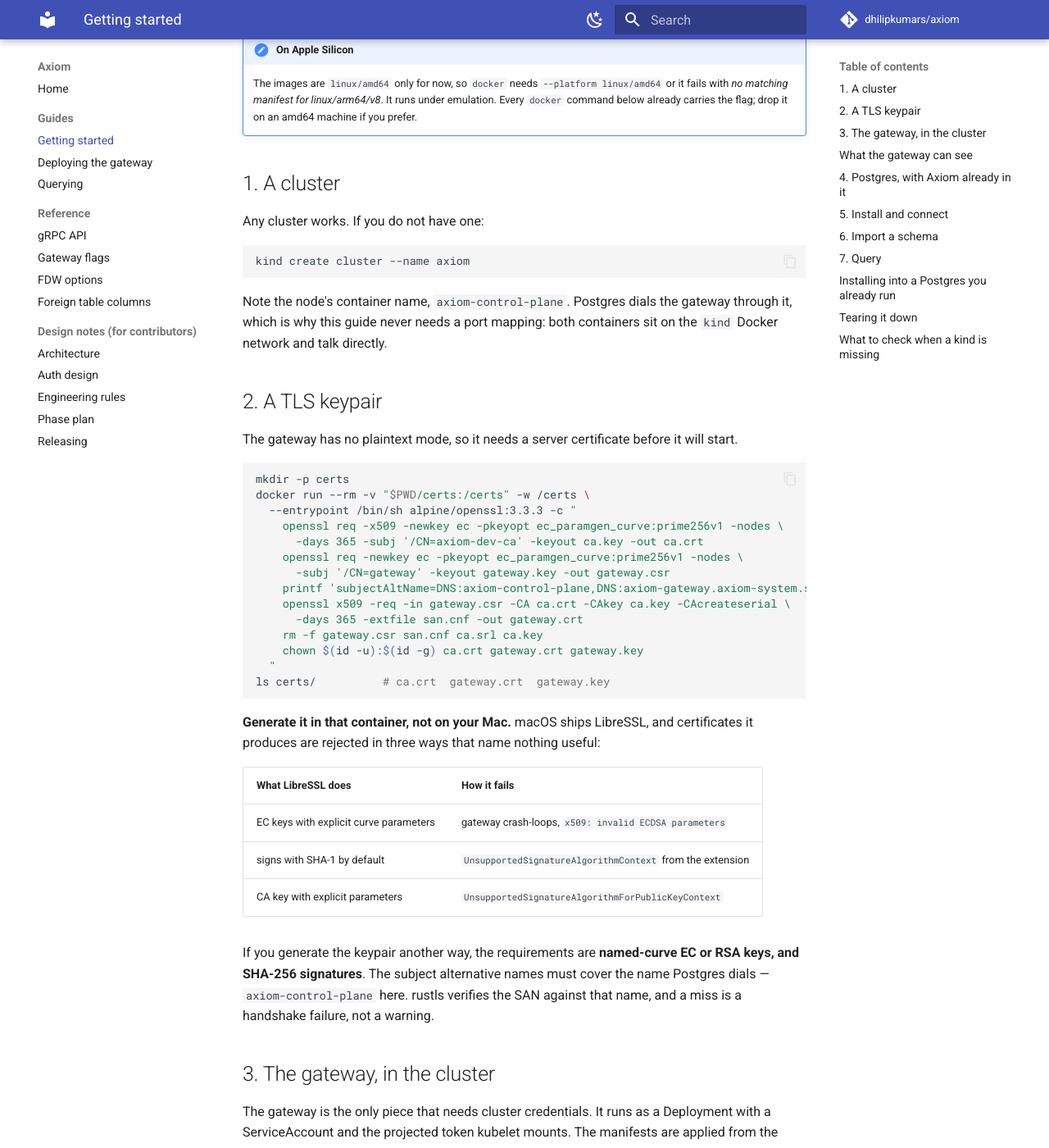
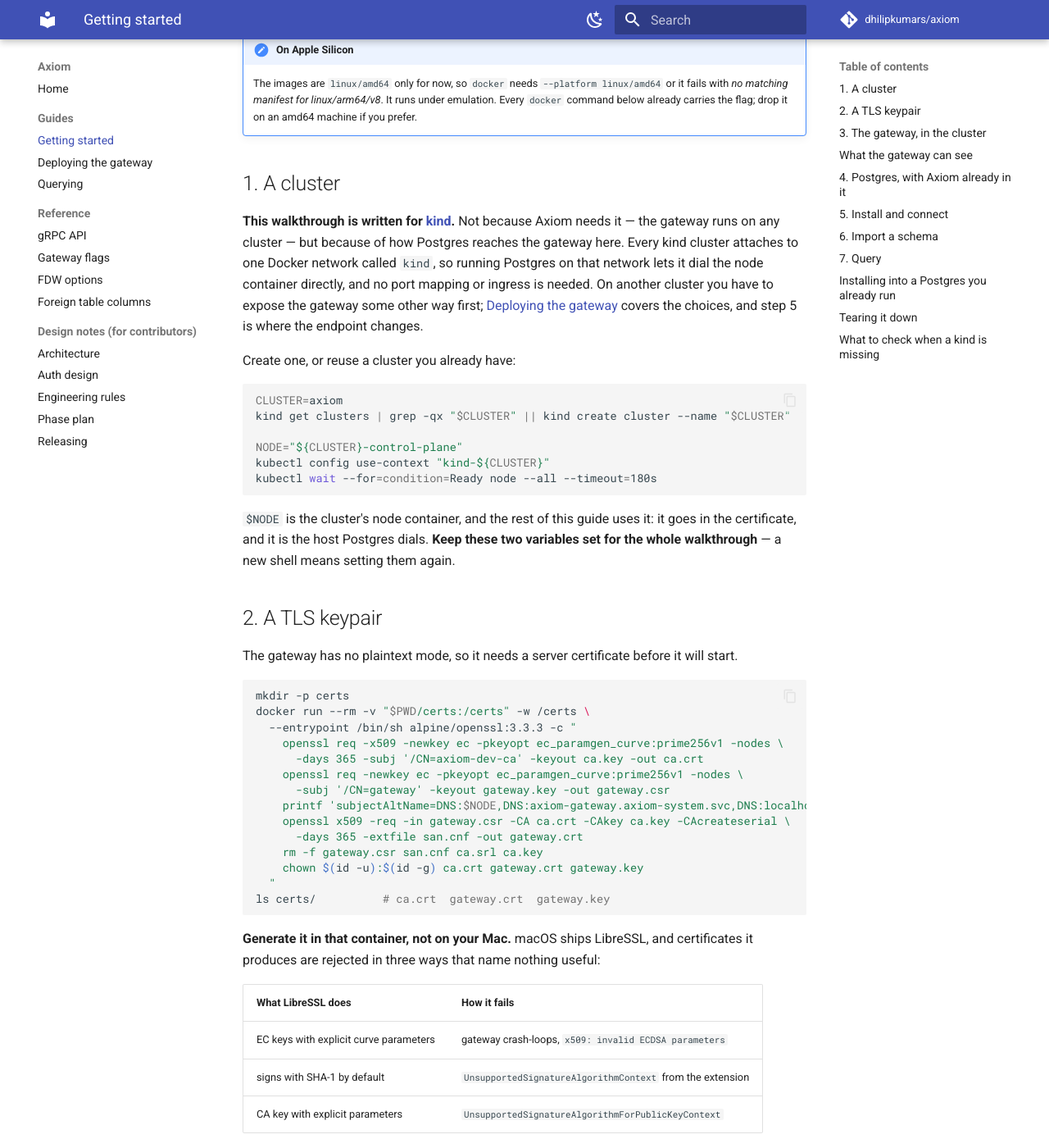
Before and after one commit to dhilipkumars/axiom, an MkDocs documentation site: the page built from docs/guides/getting-started.md, in a window 1280 px wide and 1400 px high, scrolled down 302 px. Shown: the whole window at 82% size. Built offline with MkDocs 1.6.1 and Material for MkDocs 9.7.7, drawn with Linux system fonts in a browser that asks for light colours; comment, search, counter and statistics services are not loaded; some of the changed text lies outside the part shown.

Commit message:
Stop claiming any cluster works, and parameterise the one that does
Review is right: the guide opened with "Any cluster works" and then
hard-coded `axiom-control-plane` in the certificate SAN, the FDW
endpoint and the teardown, plus `--network kind` throughout. A kind
cluster under any other name failed certificate verification; a non-kind
cluster had no `kind` network at all. The claim was false in two
different ways.

Both halves are fixed rather than only the wording.

**Said plainly:** the walkthrough is kind-specific, and why -- every kind
cluster attaches to one Docker network called `kind`, so putting
Postgres there lets it dial the node container directly, which is what
removes the port mapping. Another cluster needs the gateway exposed some
other way first, and that is deploying.md's subject, so it links there
and names step 5 as where the endpoint changes.

**Parameterised:** `CLUSTER` and `NODE` are set in step 1 and used
throughout, so reusing an existing kind cluster is setting one variable.
Step 1 also reuses a cluster of that name if it exists rather than
failing on create, and waits for the node to be Ready -- `kind create`
returns before it is.

Step 5 had to change shape for this. It showed an interactive psql
session, and SQL does not expand shell variables, so the endpoint would
have stayed wrong for anyone who changed `CLUSTER`. It is now an
unquoted heredoc that substitutes `${NODE}`, with the interactive form
offered afterwards for the rest of the guide, which has nothing to
substitute.

Verified against a cluster named `demo` rather than `axiom`: the SAN
came out `demo-control-plane`, the gateway rolled out, the import
succeeded, and the pods query returned rows on node `demo-control-plane`
-- the exact path that was broken before.

Co-Authored-By: Claude Opus 5 <noreply@anthropic.com>

````diff
--- a/docs/guides/getting-started.md
+++ b/docs/guides/getting-started.md
@@ -16,15 +16,30 @@ that is a bug worth reporting.
 
 ## 1. A cluster
 
-Any cluster works. If you do not have one:
+**This walkthrough is written for [kind](https://kind.sigs.k8s.io).** Not
+because Axiom needs it — the gateway runs on any cluster — but because of how
+Postgres reaches the gateway here. Every kind cluster attaches to one Docker
+network called `kind`, so running Postgres on that network lets it dial the
+node container directly, and no port mapping or ingress is needed. On another
+cluster you have to expose the gateway some other way first;
+[Deploying the gateway](deploying.md) covers the choices, and step 5 is where
+the endpoint changes.
+
+Create one, or reuse a cluster you already have:
 
 ```sh
-kind create cluster --name axiom
+CLUSTER=axiom
+kind get clusters | grep -qx "$CLUSTER" || kind create cluster --name "$CLUSTER"
+
+NODE="${CLUSTER}-control-plane"
+kubectl config use-context "kind-${CLUSTER}"
+kubectl wait --for=condition=Ready node --all --timeout=180s
 ```
 
-Note the node's container name, `axiom-control-plane`. Postgres dials the
-gateway through it, which is why this guide never needs a port mapping: both
-containers sit on the `kind` Docker network and talk directly.
+`$NODE` is the cluster's node container, and the rest of this guide uses it:
+it goes in the certificate, and it is the host Postgres dials. **Keep these
+two variables set for the whole walkthrough** — a new shell means setting them
+again.
 
 ## 2. A TLS keypair
 
@@ -39,7 +54,7 @@ docker run --rm -v "$PWD/certs:/certs" -w /certs \
       -days 365 -subj '/CN=axiom-dev-ca' -keyout ca.key -out ca.crt
     openssl req -newkey ec -pkeyopt ec_paramgen_curve:prime256v1 -nodes \
       -subj '/CN=gateway' -keyout gateway.key -out gateway.csr
-    printf 'subjectAltName=DNS:axiom-control-plane,DNS:axiom-gateway.axiom-system.svc,DNS:localhost,IP:127.0.0.1\nextendedKeyUsage=serverAuth\n' > san.cnf
+    printf 'subjectAltName=DNS:$NODE,DNS:axiom-gateway.axiom-system.svc,DNS:localhost,IP:127.0.0.1\nextendedKeyUsage=serverAuth\n' > san.cnf
     openssl x509 -req -in gateway.csr -CA ca.crt -CAkey ca.key -CAcreateserial \
       -days 365 -extfile san.cnf -out gateway.crt
     rm -f gateway.csr san.cnf ca.srl ca.key
@@ -57,10 +72,18 @@ certificates it produces are rejected in three ways that name nothing useful:
 | signs with SHA-1 by default | `UnsupportedSignatureAlgorithmContext` from the extension |
 | CA key with explicit parameters | `UnsupportedSignatureAlgorithmForPublicKeyContext` |
 
+`$NODE` is expanded by your shell before the container sees it, so the
+certificate names your cluster's node. Check it if you changed `CLUSTER`:
+
+```sh
+docker run --rm -v "$PWD/certs:/certs:ro" alpine/openssl:3.3.3 \
+  x509 -in /certs/gateway.crt -noout -ext subjectAltName
+```
+
 If you generate the keypair another way, the requirements are **named-curve EC
 or RSA keys, and SHA-256 signatures**. The subject alternative names must cover
-the name Postgres dials — `axiom-control-plane` here. rustls verifies the SAN
-against that name, and a miss is a handshake failure, not a warning.
+the name Postgres dials. rustls verifies the SAN against that name, and a miss
+is a handshake failure, not a warning.
 
 ## 3. The gateway, in the cluster
 
@@ -132,8 +155,9 @@ docker run -d --name axiom-postgres --platform linux/amd64 \
 Three things in that command matter:
 
 - **`--network kind`** puts Postgres on the same Docker network as the cluster
-  node, so it can reach the gateway's `NodePort` at `axiom-control-plane:30443`
-  without any port mapping on the cluster.
+  node, so it can reach the gateway's `NodePort` at `$NODE:30443` without any
+  port mapping on the cluster. Every kind cluster uses this one network,
+  whatever the cluster is called.
 - **`-v "$PWD/certs:/certs:ro"`** because `ca_cert` below is a path on the
   *Postgres server's* filesystem, read by the backend process. Inside this
   container that is `/certs/ca.crt`.
@@ -150,22 +174,31 @@ tag to match the Postgres you want.
 
 ## 5. Install and connect
 
+The endpoint has to name your cluster's node, so run this from the shell that
+has `$NODE` set rather than typing it into `psql` — the heredoc is unquoted, so
+the shell substitutes it before Postgres sees it:
+
 ```sh
-docker exec -it axiom-postgres psql -U postgres
-```
-
-```sql
+docker exec -i axiom-postgres psql -U postgres -v ON_ERROR_STOP=1 <<SQL
 CREATE EXTENSION axiom;
 SELECT axiom_version();
 
 CREATE SERVER prod
   FOREIGN DATA WRAPPER axiom_fdw
   OPTIONS (
-    endpoint 'https://axiom-control-plane:30443',
+    endpoint 'https://${NODE}:30443',
     ca_cert  '/certs/ca.crt'
   );
 
 CREATE USER MAPPING FOR CURRENT_USER SERVER prod;
+SQL
+```
+
+If you would rather work interactively from here on, the rest of this guide is
+plain SQL with nothing to substitute:
+
+```sh
+docker exec -it axiom-postgres psql -U postgres
 ```
 
 The user mapping carries no options today, so it takes no `OPTIONS` clause;
@@ -231,7 +264,7 @@ Postgres at all: it is not a trusted extension and needs
 
 ```sh
 docker rm -f axiom-postgres
-kind delete cluster --name axiom
+kind delete cluster --name "$CLUSTER"
 rm -rf certs
 ```
 
````
